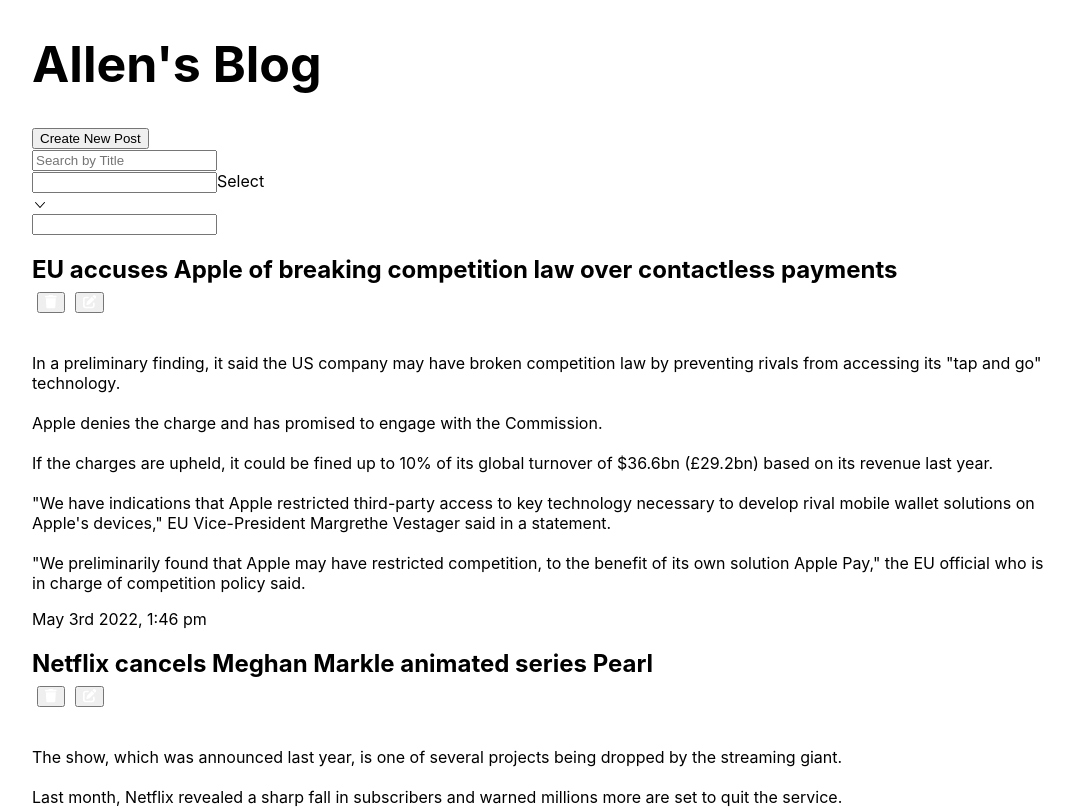
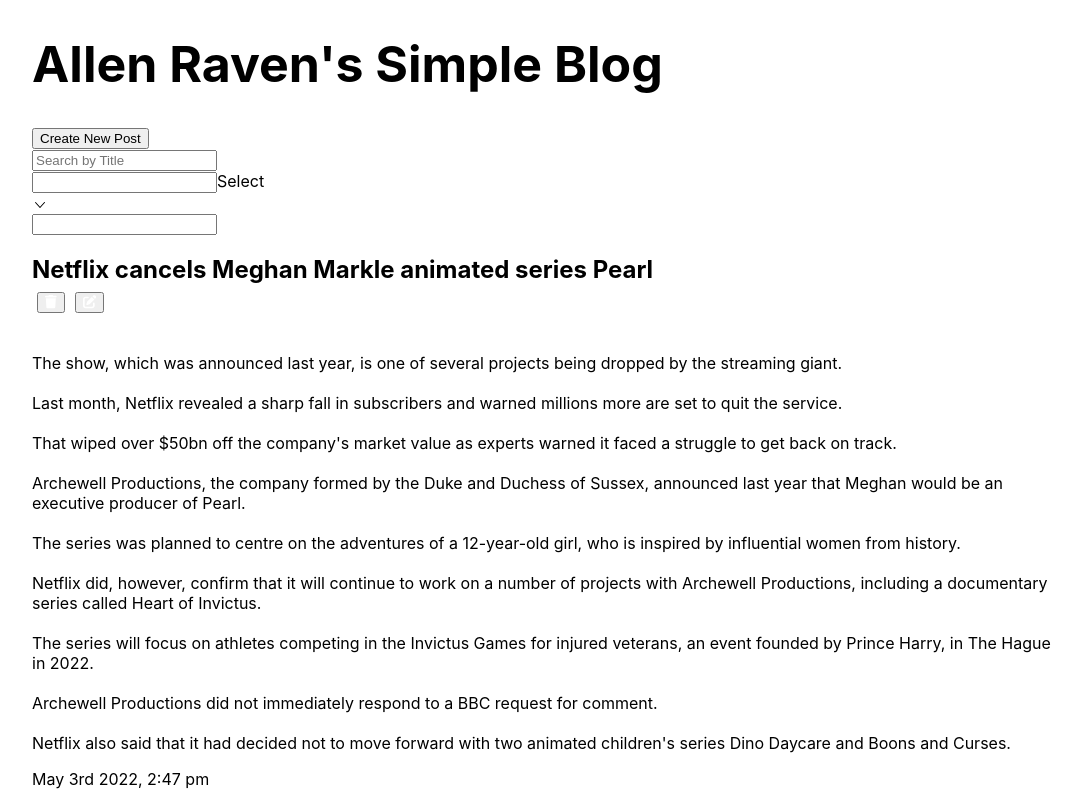
Before and after one commit to HHuuxx/simple-blog, a React (Create React App) app: page / in a window 1280 px wide. Shown: the top 809 px of the page, without its empty margins (96-1177 px from the left). Built offline with nearby package versions, Linux system fonts and the light colour scheme; the HTML template or start-up script is replaced by a standard one.

Commit message:
sorted the posts to show the latest and changed the header site title and logo

```diff
--- a/src/layout/Timeline/index.js
+++ b/src/layout/Timeline/index.js
@@ -72,7 +72,7 @@
                 })
             default: {
 
-                return paginate(posts, paginationOptions.dataPerPage, paginationOptions.activePage).map((post) => {
+                return paginate(posts, paginationOptions.dataPerPage, paginationOptions.activePage).reverse().map((post) => {
                     return <PostComponent key={post.id} {...post} />
                 })
             }
@@ -92,7 +92,7 @@
 
     return (
         <div>
-            <h1 className={cls.moduleTitle}>Allen's Blog</h1>
+            <h1 className={cls.moduleTitle}>Allen Raven's Simple Blog</h1>
             <Row>
                 <Col xs="24" md="12">
                     <PostEditor />
```
